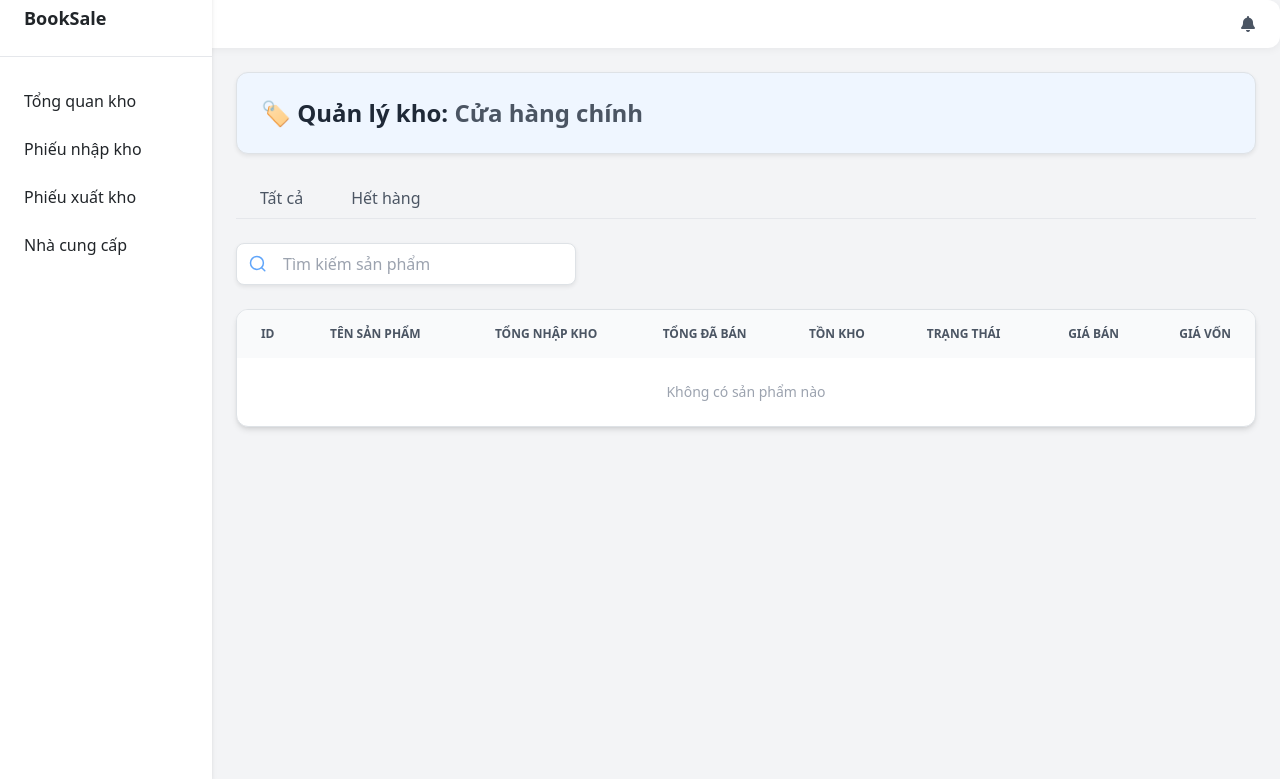
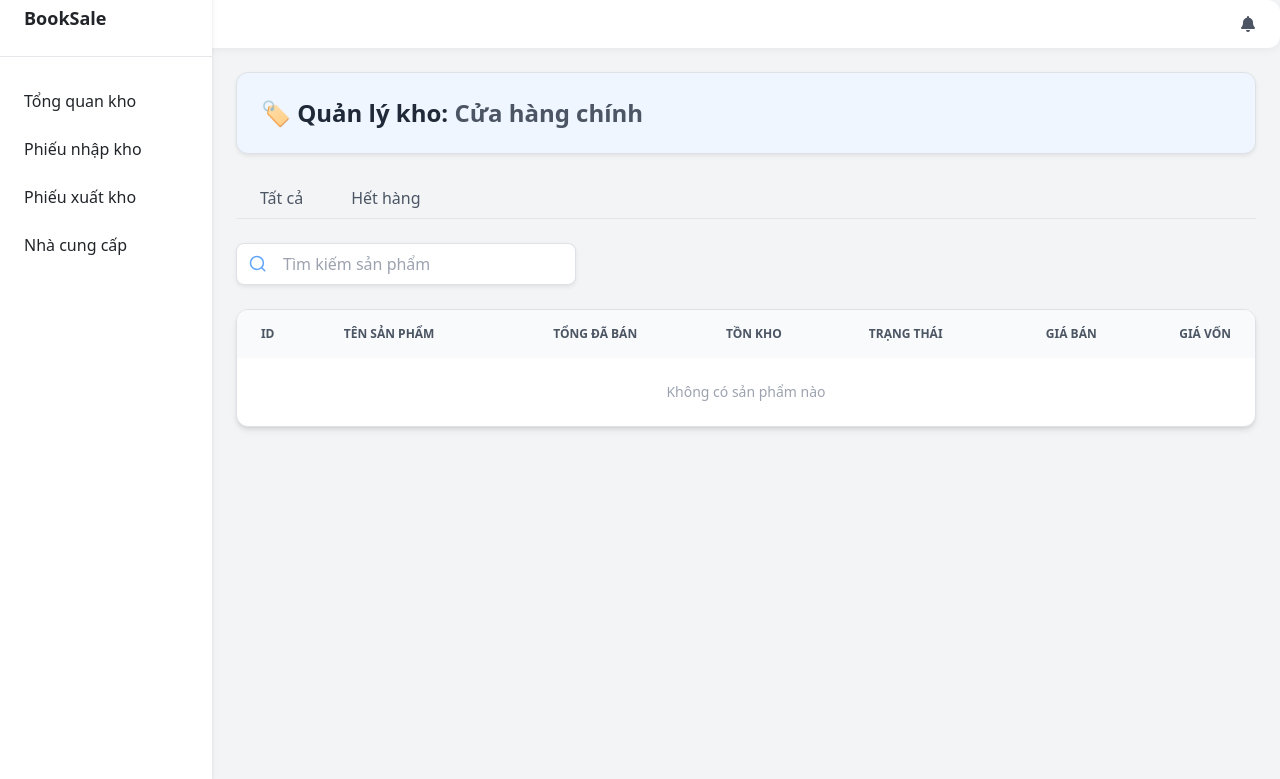
Before and after one commit to ThanhSanglt02/LTW_Nhom02_BookSale, a Django app: template booksale/booksale_app/templates/employee/inventory/inventory_list.html in a window 1280 px wide. Shown: the top 779 px of the page. Run offline with Django 4.2, Linux system fonts and the light colour scheme; the template is opened without the code that fills it, so the values that code supplies are empty; some libraries are stand-ins or nearby versions.

Commit message:
change lcal

```diff
--- a/booksale/booksale_app/templates/employee/inventory/inventory_list.html
+++ b/booksale/booksale_app/templates/employee/inventory/inventory_list.html
@@ -44,7 +44,6 @@
         <tr>
           <th class="px-4 py-3">ID</th>
           <th class="px-4 py-3">Tên sản phẩm</th>
-          <th class="px-4 py-3 text-center">Tổng nhập kho</th>
           <th class="px-4 py-3 text-center">Tổng đã bán</th>
           <th class="px-4 py-3 text-center">Tồn kho</th>
           <th class="px-4 py-3 text-center">Trạng thái</th>
@@ -57,7 +56,6 @@
         <tr class="border-b hover:bg-blue-50 transition">
           <td class="px-4 py-3">{{ item.product_code }}</td>
           <td class="px-4 py-3">{{ item.product_name }}</td>
-          <td class="px-4 py-3 text-center">{{ item.total_imported }}</td>
           <td class="px-4 py-3 text-center">{{ item.total_sold }}</td>
           <td class="px-4 py-3 text-center">{{ item.quantity }}</td>
           <td class="px-4 py-3 text-center">
```
Also changed, not shown: booksale/db.sqlite3, booksale/media/reviews/91sobwd8okl_f8c24ba51f4c4b7f99905684e9d6ad39_master_quaLDOJ.jpg (added), booksale/media/reviews/Chuong_nguyen_hon_ai.jpg (added).
